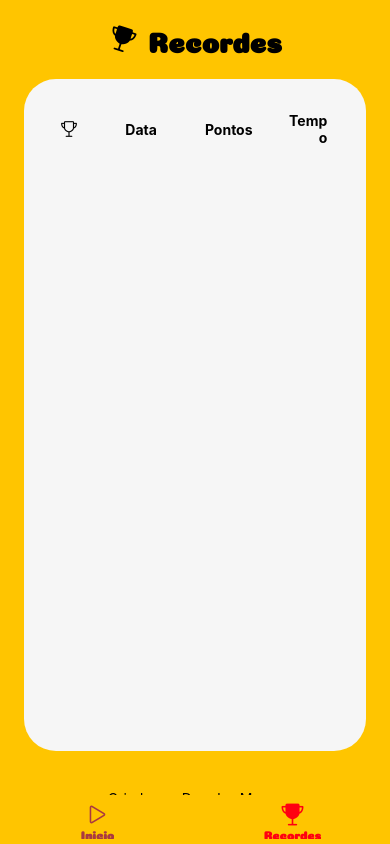
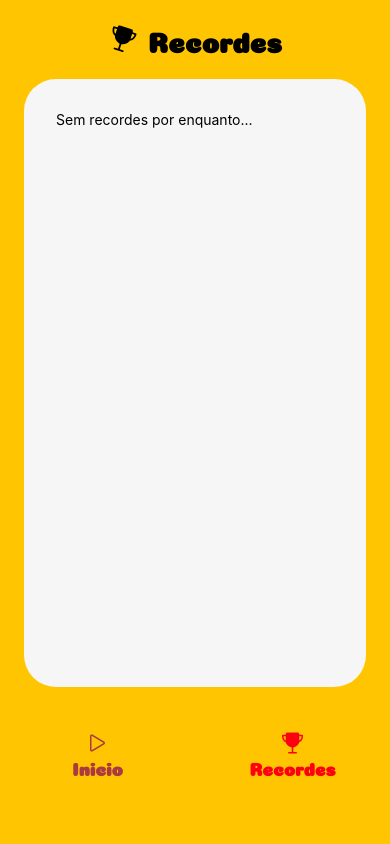
Before and after one commit to douglas-moura/jogo-da-memoria, a React Native app: screen /Recordes in a window 390 px wide. Built offline with nearby package versions, Linux system fonts and the light colour scheme.

Commit message:
feat: Validação de lista de recordes

```diff
--- a/app/index.tsx
+++ b/app/index.tsx
@@ -26,9 +26,10 @@ const Tabs = () => {
                 borderTopWidth: 0,
                 elevation: 0,           // remove sombra no Android
                 shadowOpacity: 0,
+                height: 120
             },
             tabBarLabelStyle: {
-                fontSize: 12,
+                fontSize: 18,
                 fontWeight: '600',
                 fontFamily: 'Coiny-Regular'
             },
@@ -45,7 +46,7 @@ const Tabs = () => {
                     iconName = 'help-circle-outline'
                 }
 
-                return <Icon name={iconName} size={size} color={color} />
+                return <Icon name={iconName} size={24} color={color} />
             }
         })}>
             <Tab.Screen name="Inicio" component={TelaMenu} />
--- a/app/screens/TelaRecordes.tsx
+++ b/app/screens/TelaRecordes.tsx
@@ -4,7 +4,6 @@ import { buscarHistorico } from '../../assets/functions/resultadosPartida'
 import { useEffect, useState } from 'react'
 import { bordas_global, cores_global, espacamentos_global } from '../../assets/style/style_global'
 import { useFonts } from 'expo-font'
-import AsyncStorage from '@react-native-async-storage/async-storage'
 import numToTime from '../../assets/functions/numToTime'
 import Icon from 'react-native-vector-icons/Ionicons'
 import Rodape from '../../assets/components/Rodape'
@@ -27,7 +26,9 @@ export default function TelaRecordes() {
         const carregarHistorico = async () => {
             const historico = await buscarHistorico()
             const ordenado = historico.sort((a: ResultadoPartida, b: ResultadoPartida) => b.pontos - a.pontos)
+
             setRecordes(ordenado)
+            console.log(recordes?.length == 0)
         }
 
         carregarHistorico()
@@ -54,6 +55,14 @@ export default function TelaRecordes() {
                     <Icon style={styles.desempPaginaTituloIcone} name="trophy" />
                     <Text style={styles.desempPaginaTituloTexto}>Recordes</Text>
                 </View>
+                {/*
+                <Pressable onPress={async () => {
+                    await AsyncStorage.removeItem('@historico_partidas')
+                    setRecordes(null) // Limpa a lista na tela
+                    alert('Recordes apagados!')
+                }}><Text>Limpar Recordes</Text></Pressable>
+                */}
+                {recordes && recordes?.length > 0 ? (
                     <View style={styles.desempTabela}>
                         <View style={styles.desempTabelaLinha}>
                             <View style={[styles.desempTabelaColuna, { width: '15%' }]}>
@@ -88,16 +97,10 @@ export default function TelaRecordes() {
                             keyExtractor={(item, index) => index.toString()}
                         />
                     </View>
+                ) : <View style={styles.desempTabela}><Text style={{ padding: espacamentos_global.padding_1x }}>Sem recordes por enquanto...</Text></View> }
                 <View style={{ height: '10%', justifyContent: 'center', marginTop: 16 }}>
                     <Rodape />
                 </View>
-                {/*
-                <Pressable onPress={async () => {
-                    await AsyncStorage.removeItem('@historico_partidas')
-                    setRecordes(null) // Limpa a lista na tela
-                    alert('Recordes apagados!')
-                }}><Text>Limpar Recordes</Text></Pressable>
-                */}
             </SafeAreaView>
         )
     }
--- a/assets/components/Rodape.tsx
+++ b/assets/components/Rodape.tsx
@@ -1,9 +1,10 @@
 import { View, Text, StyleSheet } from "react-native"
+import { cores_global } from "../style/style_global"
 
 export default function Rodape() {
     return (
         <View style={styles.container}>
-            <Text>Criado por Douglas Moura</Text>
+            <Text style={{ color: cores_global.secundaria.sombra }}>Criado por Douglas Moura</Text>
         </View>
     )
 }
--- a/assets/style/style_global.ts
+++ b/assets/style/style_global.ts
@@ -6,6 +6,7 @@ export const cores_global = {
     },
     secundaria: {
         _500: '#FFC500',
+        sombra: '#997600',
         reticula: '#FFF9E5',
     },
     cinza: {
```
Lines whose indentation alone changed are shown as unchanged.
